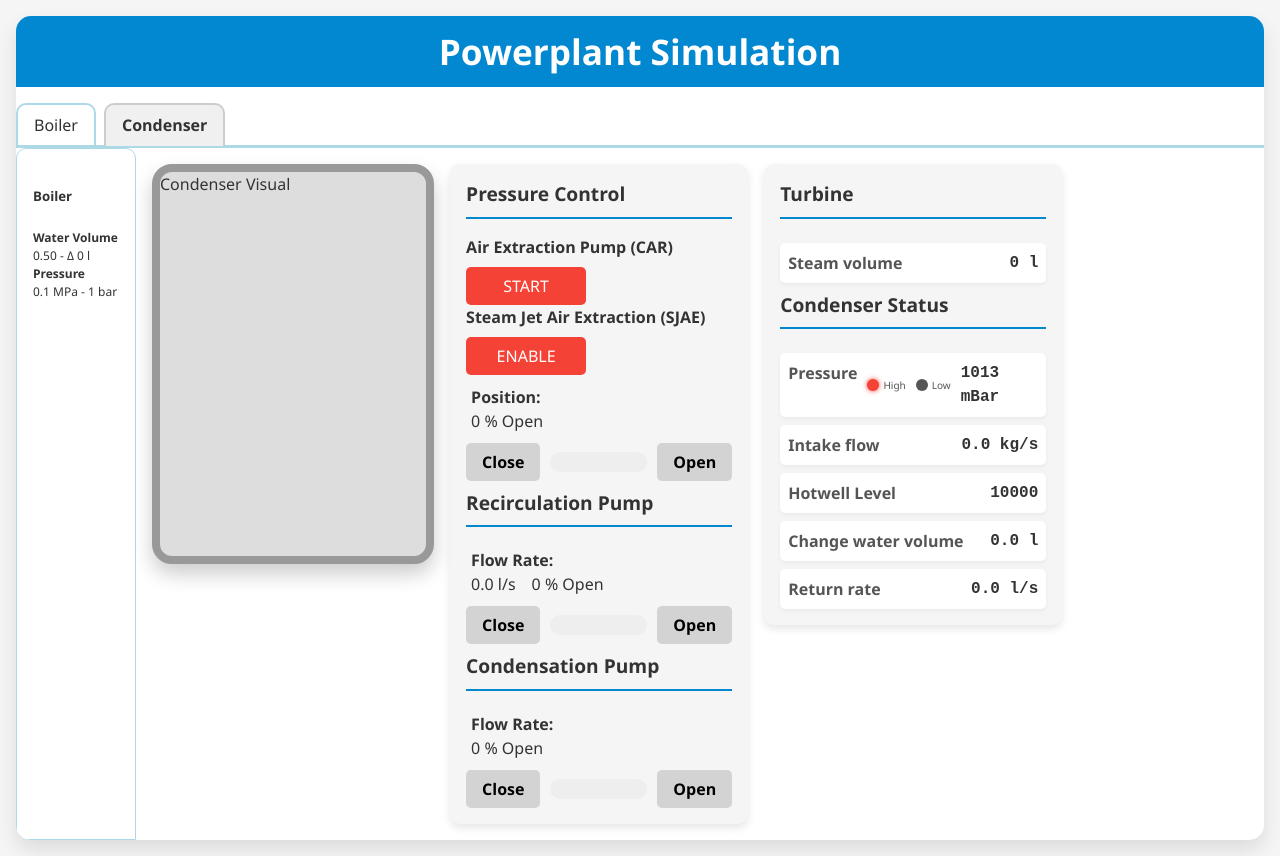
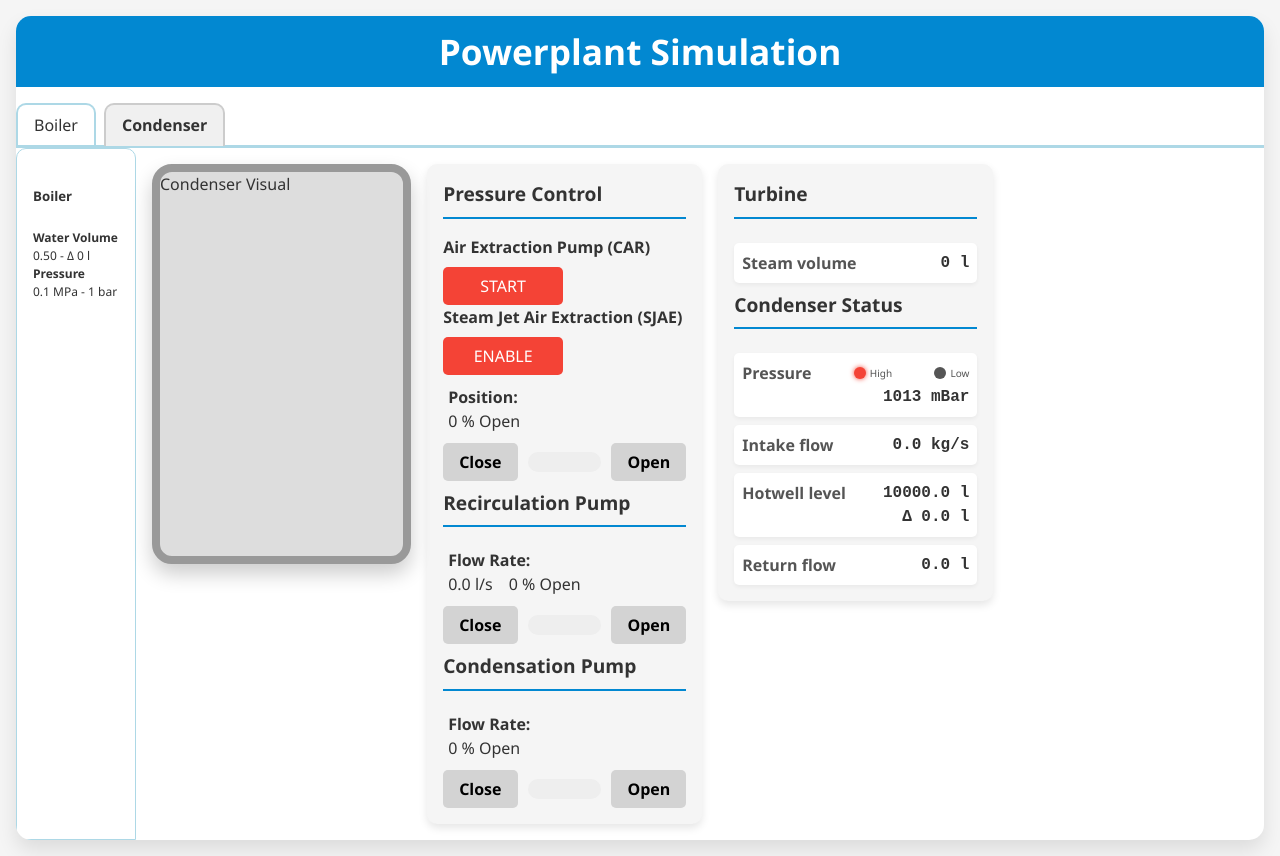
Before and after one commit to NarubyRiverlione/steamboiler, a React (Vite) app: page /condenser in a window 1280 px wide. Built offline with nearby package versions, Linux system fonts and the light colour scheme.

Commit message:
ReadOut component

```diff
--- a/src/components/Boiler/BoilerReadouts.tsx
+++ b/src/components/Boiler/BoilerReadouts.tsx
@@ -3,6 +3,7 @@ import usePowerPlant from "../../context/PowerPlantContext"
 import { CstSimulation } from "../../context/const"
 import { calculateBoilingPoint } from "../../utils/boilerCalculations"
 import { getSteamData } from "../../utils/steamTable"
+import Readout from "../Readout"
 // import ShowAverage from "../ShowAverage"
 const BoilerReadouts = () => {
   const {
@@ -36,65 +37,32 @@ const BoilerReadouts = () => {
   return (
     <div className="readouts-panel">
       <h3>Boiler Status</h3>
-      <div className="readout-item">
-        <span className="label">Gas Flow</span>
-        <span className="value">{gasFlow.toFixed(0)} L/s</span>
-      </div>
 
-      <div className="readout-item">
-        <span className="label">Water Volume</span>
-        <span className="value">
-          {waterVolume.toFixed(0)} L - {(waterVolume / TotalVolume).toFixed(2)}
-        </span>
-      </div>
+      <Readout title="Gas flow" value={gasFlow} unit="l/s" />
 
-      <div className="readout-item">
-        <span className="label">Steam Volume</span>
-        <span className="value">{vaporVolumeLiters.toFixed(0)} L</span>
-        <span className="value"> Δ {deltaSteamMass.toFixed(1)} kg/s</span>
-      </div>
+      <Readout
+        title="Water volume"
+        value={waterVolume}
+        unit={`l/s ${(waterVolume / TotalVolume).toFixed(2)}`}
+      />
 
-      <div className="readout-item">
-        <span className="label">Temperature</span>
-        <span className="value">{temperature.toFixed(1)} °C</span>
-      </div>
+      <Readout title="Temperature" value={temperature} unit="°C" fixed={1} />
 
-      <div className="readout-item">
-        <span className="label">Pressure</span>
-        <span className="value">
-          {(pressure * 0.1).toFixed(2)} MPa - {pressure.toFixed(1)} bar
-        </span>
-      </div>
+      <Readout title="Pressure" value={pressure * 0.1} unit="MPa" fixed={2} />
 
-      <div className="readout-item">
-        <span className="label">Energy Change</span>
-        <span className={`value ${energyDelta > 0 ? "positive" : energyDelta < 0 ? "negative" : ""}`}>
-          {energyDelta > 0 ? "+" : ""}
-          {(energyDelta / 1e3).toFixed(0)} MJ/s
-        </span>
-      </div>
-
-      <div className="readout-item">
-        <span className="label">Change water volume</span>
-        <span
-          className={`value ${deltaWaterVolume > 0 ? "positive" : deltaWaterVolume < 0 ? "negative" : ""}`}
-        >
-          {deltaWaterVolume.toFixed(1)} l
-        </span>
-      </div>
+      <Readout title="Energy Change" value={energyDelta / 1e3} unit="MJ/s" colored />
 
       <div className="advanced-section">
         <h3 className="advanced-toggle" onClick={toggleAdvanced}>
-          Advanced {advancedExpanded ? "▼" : "▶"}
+          {advancedExpanded ? "▼" : "▶"} Advanced
         </h3>
 
         {advancedExpanded && (
           <div className="advanced-content">
-            <div className="readout-item">
-              <span className="label">Energy</span>
-              <span className="value">{(energy / 1e3).toFixed(1)} MJ</span>
-            </div>
-            <div className="readout-item">
+            <Readout title="Steam Volume" value={vaporVolumeLiters} unit="L" delta={deltaSteamMass} />
+            <Readout title="Energy" value={energy / 1e3} unit="MJ" fixed={1} />
+
+            {/* <div className="readout-item">
               <span className="label">Boiling Point</span>
               <span className="value">{calculateBoilingPoint(pressure).toFixed(1)} °C</span>
             </div>
@@ -107,7 +75,7 @@ const BoilerReadouts = () => {
               <span className="value">
                 {((BypassValvePosition / 100) * MaxSteamRemovalRate).toFixed(1)} kg/h
               </span>
-            </div>
+            </div> */}
           </div>
         )}
       </div>
--- a/src/components/Condenser/CondenserReadouts.tsx
+++ b/src/components/Condenser/CondenserReadouts.tsx
@@ -1,6 +1,7 @@
 import { CstSimulation } from "../../context/const"
 import usePowerPlant from "../../context/PowerPlantContext"
 import Indicator from "../Indicator"
+import Readout from "../Readout"
 
 const CondenserReadouts = () => {
   const {
@@ -23,16 +24,13 @@ const CondenserReadouts = () => {
     <div className="readouts-panel">
       {/* temporary visualization of steam in turbine */}
       <h3>Turbine</h3>
-      <div className="readout-item">
-        <span className="label">Steam volume</span>
-        <span className="value">{steamVolume.toFixed(0)} l</span>
-      </div>
+      <Readout title="Steam volume" value={steamVolume} unit="l" />
 
       <h3>Condenser Status</h3>
 
-      <div className="readout-item">
-        <span className="label">Pressure</span>
-        <div className="indicators-container">
+      <div className="readout-container">
+        <div className="readout-item">
+          <span className="label">Pressure</span>
           <Indicator
             isActive={pressure > highPressureMPa}
             title={`Pressure above ${highPressureMPa.toFixed(0)} mBar`}
@@ -44,30 +42,23 @@ const CondenserReadouts = () => {
             label="Low"
           />
         </div>
-        <br />
-        <div className="indicators-container">
+        <div className="readout-right">
           <div className="value">{pressure.toFixed(0)} mBar</div>
         </div>
       </div>
-      <div className="readout-item">
-        <span className="label">Intake flow</span>
-        <span className="value">{intakeFlowRate.toFixed(1)} kg/s</span>
-      </div>
 
-      <div className="readout-item">
-        <span className="label">Hotwell Level</span>
-        <span className="value">{waterVolume.toFixed(0)}</span>
-      </div>
+      <Readout title="Intake flow" value={intakeFlowRate} unit="kg/s" fixed={1} />
 
-      <div className="readout-item">
-        <span className="label">Change water volume</span>
-        <span className="value">{deltaWaterVolume.toFixed(1)} l</span>
-      </div>
+      <Readout
+        title="Hotwell level"
+        value={waterVolume}
+        unit="l"
+        fixed={1}
+        delta={deltaWaterVolume}
+        deltaFixed={1}
+      />
 
-      <div className="readout-item">
-        <span className="label">Return rate</span>
-        <span className="value">{returnRate.toFixed(1)} l/s</span>
-      </div>
+      <Readout title="Return flow" value={returnRate} unit="l" fixed={1} />
     </div>
   )
 }
--- /dev/null
+++ b/src/components/Readout.tsx
@@ -0,0 +1,37 @@
+type ReadoutProps = {
+  title: string
+  value: number
+  unit: string
+  colored?: boolean
+  fixed?: number
+  delta?: number
+  deltaFixed?: number
+}
+const Readout = ({ title, value, unit, colored = false, fixed = 0, delta, deltaFixed = 0 }: ReadoutProps) => (
+  <div className="readout-container">
+    <div className="readout-item">
+      <span className="label">{title}</span>
+
+      {!colored && (
+        <span className="value">
+          {value.toFixed(fixed)} {unit}
+        </span>
+      )}
+      {/* show positive or negative values in separate color */}
+      {colored && (
+        <span className={`value ${value > 0 ? "positive" : value < 0 ? "negative" : ""}`}>
+          {value > 0 ? "+" : ""}
+          {value.toFixed(fixed)} {unit}
+        </span>
+      )}
+    </div>
+
+    {delta !== undefined && (
+      <div className="readout-right">
+        <span className="value">{`Δ ${delta.toFixed(deltaFixed)} ${unit}`}</span>
+      </div>
+    )}
+  </div>
+)
+
+export default Readout
--- a/src/components/simulator.css
+++ b/src/components/simulator.css
@@ -38,7 +38,12 @@
   width: 100%;
   height: 100%;
   animation: bubbling 2s infinite;
-  background-image: radial-gradient(circle at center, rgba(255, 255, 255, 0.4) 0, rgba(255, 255, 255, 0.1) 20%, transparent 30%);
+  background-image: radial-gradient(
+    circle at center,
+    rgba(255, 255, 255, 0.4) 0,
+    rgba(255, 255, 255, 0.1) 20%,
+    transparent 30%
+  );
   background-size: 20px 20px;
 }
 
@@ -95,7 +100,7 @@
   display: flex;
   justify-content: space-between;
   margin: 5px;
-  padding-top:5px;
+  padding-top: 5px;
 }
 .valve-slider-readouts {
   display: flex;
@@ -236,21 +241,35 @@
   color: white;
 }
 
-.readout-item {
+.readout-container {
   display: flex;
+  flex-direction: column;
   justify-content: space-between;
   padding: 0.5rem;
   background-color: white;
   border-radius: 5px;
   box-shadow: 0 2px 4px rgba(0, 0, 0, 0.05);
 }
-
-.readout-item .label {
+.readout-item {
+  display: flex;
+  justify-content: space-between;
+  /* padding: 0.5rem; */
+  /* background-color: white; */
+  /* border-radius: 5px; */
+  /* box-shadow: 0 2px 4px rgba(0, 0, 0, 0.05); */
+}
+.readout-right {
+  display: flex;
+  justify-content: end;
+}
+.readout-item .label,
+.readout-right .label {
   font-weight: bold;
   color: #555;
 }
 
-.readout-item .value {
+.readout-item .value,
+.readout-right .value {
   font-family: "Courier New", monospace;
   font-weight: bold;
 }
--- a/src/context/Boiler/BoilerTick.ts
+++ b/src/context/Boiler/BoilerTick.ts
@@ -8,6 +8,7 @@ import {
 import { getWaterDensity, getWaterSpecificHeat, getSteamData } from "../../utils/steamTable"
 import BoilerState from "./BoilerTypes"
 import { CstSimulation, CstPhysics } from "../const"
+import averageTwo from "../../utils/average"
 const { CstBoiler } = CstSimulation
 function BoilerTick(boilerState: BoilerState): BoilerState {
   let newWaterVolume = boilerState.waterVolume
@@ -183,18 +184,22 @@ function BoilerTick(boilerState: BoilerState): BoilerState {
       ? (boilerState.turbineValvePosition / 100) * CstBoiler.MaxSteamRemovalRate
       : 0
 
+  // average the values for a better UX
   return {
     ...boilerState,
     waterVolume: newWaterVolume,
     temperature: newTemperature,
-    pressure: newPressure,
-    steamMass: newSteamMass, // Store updated steam mass with higher precision
+    pressure: averageTwo(boilerState.pressure, newPressure),
+    steamMass: averageTwo(boilerState.steamMass, newSteamMass),
     energy: newEnergy,
-    energyDelta: energyChange / CstSimulation.DeltaTime,
+    energyDelta: averageTwo(boilerState.energyDelta, energyChange / CstSimulation.DeltaTime),
     bypassSteamFlowOut: newBypassOutFlow,
     turbineSteamFlowOut: newTurbineOutFlow,
-    deltaWaterVolume: newWaterVolume - boilerState.waterVolume,
-    deltaSteamMass: (generatedSteamMass - removedSteamMass) / CstSimulation.DeltaTime,
+    deltaWaterVolume: averageTwo(boilerState.deltaWaterVolume, newWaterVolume - boilerState.waterVolume),
+    deltaSteamMass: averageTwo(
+      boilerState.deltaSteamMass,
+      (generatedSteamMass - removedSteamMass) / CstSimulation.DeltaTime,
+    ),
   }
 }
 
--- a/src/context/const.ts
+++ b/src/context/const.ts
@@ -20,7 +20,7 @@ export const CstSimulation = {
     MaxSteamRemovalRate: 150, // kg/second when valve is fully open
     BypassValveStep: 5, // % per click open/close
     TurbineValveStep: 5, // % per click open/close
-    MainSteamValveMinimumPressure: 10, // bar = 1MPa
+    MainSteamValveMinimumPressure: 2, //10, // bar = 1MPa
   },
   // Condenser settings
   CstCondenser: {
--- /dev/null
+++ b/src/utils/average.ts
@@ -0,0 +1,5 @@
+function averageTwo(valueA: number, valueB: number): number {
+  return (valueA + valueB) / 2
+}
+
+export default averageTwo
```
Also changed, not shown: src/components/ShowAverage.tsx (deleted, +0 -43 lines).
